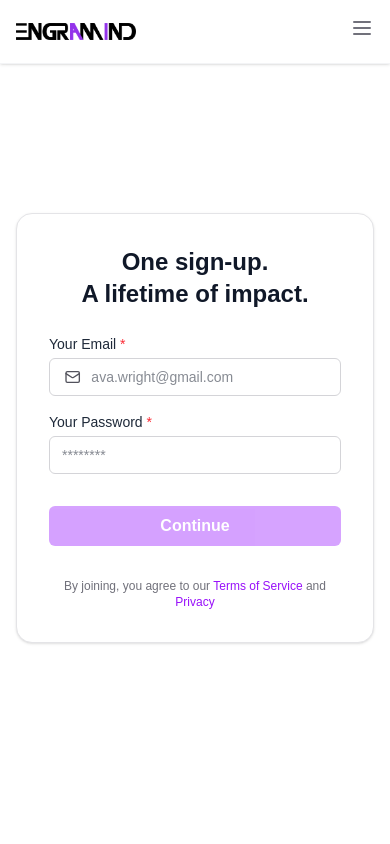
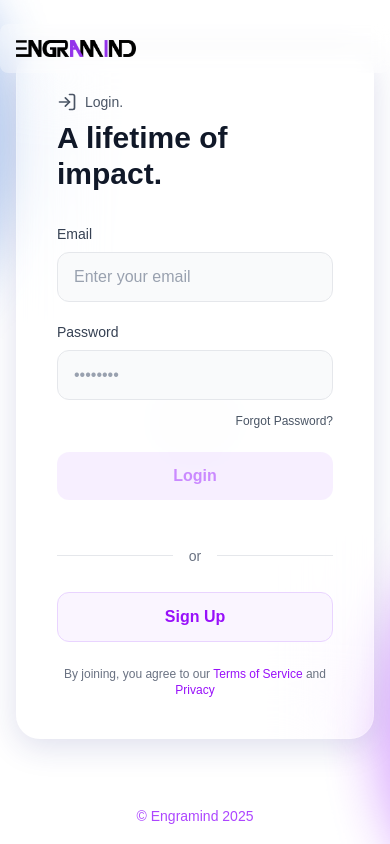
Before and after one commit to Aybis/Engramind-Vite, a React (Vite) app: page /auth/login in a window 390 px wide. Built offline with nearby package versions, Linux system fonts and the light colour scheme; no server answers.

Commit message:
Implement code changes to enhance functionality and improve performance

```diff
--- a/src/components/layout/Navbar.tsx
+++ b/src/components/layout/Navbar.tsx
@@ -1,29 +1,32 @@
-"use client";
+'use client';
 
-import { useEffect, useState } from "react";
-import { MobileNavLink, NavLink } from "../ui/HelperComponents";
-import ThemeToggle from "../../theme/theme-toggle";
-import { useNavigate } from "react-router-dom";
-import { useDispatch } from "react-redux";
+import { useEffect, useState } from 'react';
+import { useNavigate } from 'react-router-dom';
+import ThemeToggle from '../../theme/theme-toggle';
+import { MobileNavLink, NavLink } from '../ui/HelperComponents';
+import RenderIf from '../../utils/RenderIf';
 
 type NavbarProps = {
   showMenu: boolean;
+  showMenuMobile: boolean;
 };
 
-export default function Navbar({ showMenu }: NavbarProps) {
+export default function Navbar({
+  showMenu,
+  showMenuMobile = true,
+}: NavbarProps) {
   const navigate = useNavigate();
-  const dispatch = useDispatch();
   const [mobileMenuOpen, setMobileMenuOpen] = useState(false);
   const [mounted, setMounted] = useState(false);
   const [isLoggedIn, setIsLoggedIn] = useState(false);
 
   const handleConnectWallet = async () => {
-    navigate("/showcase");
+    navigate('/showcase');
   };
 
   useEffect(() => {
     setMounted(true);
-    const hasSession = document.cookie.includes("session=");
+    const hasSession = document.cookie.includes('session=');
     setIsLoggedIn(hasSession);
   }, []);
 
@@ -33,14 +36,19 @@
   }
 
   return (
-    <nav className="fixed w-full bg-white/30 z-10000 backdrop-blur-sm bg-opacity-95 border-b border-gray-100 shadow-sm dark:bg-zinc-950/30 dark:border-zinc-700 ">
+    <nav
+      className={[
+        'fixed max-w-7xl inset-x-0 mx-auto bg-white/30 z-10000 backdrop-blur-sm bg-opacity-95 top-6 dark:bg-zinc-950/30 dark:border-zinc-700 rounded-lg',
+        showMenuMobile ? 'shadow-sm border-b border-gray-100/50' : '',
+      ].join(' ')}
+    >
       <div className="container mx-auto max-w-6xl px-4 sm:px-6 lg:px-8 ">
         {/* Menu Content  */}
         <div className="flex justify-between items-center py-4">
           {/* Header Logo */}
           <div
             onClick={() => {
-              window.location.href = "/";
+              window.location.href = '/';
             }}
             className="flex items-center cursor-pointer"
           >
@@ -73,13 +81,13 @@
             <div className="hidden md:flex items-center space-x-8">
               <div className="flex gap-x-2">
                 <a
-                  href={"/auth/login"}
+                  href={'/auth/login'}
                   className="px-4 py-2 rounded-md bg-gray-100 dark:bg-gray-700 text-gray-800 dark:text-gray-200 font-medium text-sm hover:bg-gray-200 dark:hover:bg-gray-600 transition-colors"
                 >
                   Login
                 </a>
                 <a
-                  href={"/auth/register"}
+                  href={'/auth/register'}
                   className="px-4 py-2 rounded-md bg-gradient-to-r from-purple-600 to-indigo-600 text-white font-medium text-sm hover:from-purple-700 hover:to-indigo-700 transition-colors"
                 >
                   Sign Up
@@ -91,6 +99,7 @@
           )}
 
           {/* Menu Hamburger */}
+          <RenderIf condition={showMenuMobile}>
             <div className="md:hidden">
               <button
                 id="menu"
@@ -111,20 +120,21 @@
                     strokeWidth={2}
                     d={
                       mobileMenuOpen
-                      ? "M6 18L18 6M6 6l12 12"
-                      : "M4 6h16M4 12h16M4 18h16"
+                        ? 'M6 18L18 6M6 6l12 12'
+                        : 'M4 6h16M4 12h16M4 18h16'
                     }
                   />
                 </svg>
               </button>
             </div>
+          </RenderIf>
         </div>
       </div>
 
       {/* Mobile menu */}
       <div
         className={`md:hidden dark:bg-zinc-800 border-b border-zinc-200 dark:border-zinc-700 transition-all duration-300 ${
-          mobileMenuOpen ? "max-h-screen block" : "hidden"
+          mobileMenuOpen ? 'max-h-screen block' : 'hidden'
         }`}
       >
         <div className="px-4 pt-2 pb-3 space-y-1">
@@ -137,13 +147,13 @@
           </div>
           <div className="pt-4 flex flex-col space-y-3">
             <button
-              onClick={() => navigate("/auth/login")}
+              onClick={() => navigate('/auth/login')}
               className="px-4 cursor-pointer py-2 rounded-md bg-gray-100 dark:bg-gray-700 text-gray-800 dark:text-gray-200 font-medium text-sm"
             >
               Login
             </button>
             <button
-              onClick={() => navigate("/auth/register")}
+              onClick={() => navigate('/auth/register')}
               className="px-4 py-2 cursor-pointer rounded-md bg-gradient-to-r from-purple-600 to-indigo-600 text-white font-medium text-sm"
             >
               Register
--- a/src/pages/auth/login.tsx
+++ b/src/pages/auth/login.tsx
@@ -1,79 +1,12 @@
 'use client';
 
 import Navbar from '../../components/layout/Navbar';
-import { Mail } from 'lucide-react';
+import { LogIn, Apple } from 'lucide-react';
 import { useState } from 'react';
 import { useNavigate } from 'react-router-dom';
 import { toast } from 'sonner';
 import { axiosBackend } from '../../utils/api';
 import Cookies from 'js-cookie';
-
-interface EmailInputProps {
-  form: { email: string; password: string };
-  handleChange: (e: React.ChangeEvent<HTMLInputElement>) => void;
-}
-
-const EmailInput = ({ form, handleChange }: EmailInputProps) => (
-  <form>
-    <label
-      htmlFor="email"
-      className="block text-sm font-medium mb-1 dark:text-zinc-200"
-    >
-      Your Email <span className="text-red-500">*</span>
-    </label>
-    <div className="flex gap-x-2 items-center border rounded-md px-3 py-2 mb-4 bg-white dark:bg-zinc-800 border-zinc-300 dark:border-zinc-600">
-      <Mail className="text-zinc-600 h-4" />
-      <input
-        type="email"
-        id="email"
-        placeholder="ava.wright@gmail.com"
-        className="w-full bg-transparent outline-none text-sm text-gray-900 dark:text-white"
-        value={form.email}
-        onChange={handleChange}
-      />
-    </div>
-    <label
-      htmlFor="password"
-      className="block text-sm font-medium mb-1 dark:text-zinc-200"
-    >
-      Your Password <span className="text-red-500">*</span>
-    </label>
-    <div className="flex items-center border rounded-md px-3 py-2 mb-4 bg-white dark:bg-zinc-800 border-zinc-300 dark:border-zinc-600">
-      <input
-        type="password"
-        id="password"
-        placeholder="********"
-        className="w-full bg-transparent outline-none text-sm text-gray-900 dark:text-white"
-        value={form.password}
-        onChange={handleChange}
-      />
-    </div>
-  </form>
-);
-
-const GoogleButton = () => (
-  <button
-    type="button"
-    className="w-full border cursor-pointer border-zinc-300 dark:border-zinc-600 py-2 rounded-md flex justify-center items-center text-sm font-medium text-gray-700 dark:text-white hover:bg-zinc-50 dark:hover:bg-zinc-800 transition"
-  >
-    <img
-      src="/assets/google-icon.webp"
-      alt="Google"
-      width={20}
-      height={20}
-      className="w-5 h-5 mr-2"
-    />
-    Continue with Google
-  </button>
-);
-
-const TermsAndPrivacy = () => (
-  <p className="text-xs text-center mt-4 text-zinc-500 dark:text-zinc-400">
-    By joining, you agree to our{' '}
-    <span className="text-purple-600 hover:underline">Terms of Service</span>{' '}
-    and <span className="text-purple-600 hover:underline">Privacy</span>
-  </p>
-);
 
 const LoginCard = () => {
   const navigate = useNavigate();
@@ -81,39 +14,42 @@
   const [loading, setLoading] = useState(false);
 
   const handleChange = (e: React.ChangeEvent<HTMLInputElement>) => {
-    setForm({ ...form, [e.target.id]: e.target.value });
+    setForm((prev) => ({ ...prev, [e.target.id]: e.target.value }));
   };
 
-  const handleLogin = async () => {
+  const handleSubmit = async (e: React.FormEvent<HTMLFormElement>) => {
+    e.preventDefault();
+    if (loading || !form.email || !form.password) return;
+
     setLoading(true);
-    const toastId = toast.loading(`Logging in...`, {
+    const toastId = toast.loading('Logging in...', {
       id: 'login',
       duration: Infinity,
     });
+
     try {
-      const response = await axiosBackend.post('/users/login', {
-        email: form.email,
-        password: form.password,
-      });
-      const result = response.data;
-      if (result?.success) {
-        Cookies.set('access_token', result?.accessToken, { expires: 1 });
-        Cookies.set('name', result?.name, { expires: 1 });
-        Cookies.set('refresh_token', result?.refreshToken, { expires: 1 });
-        Cookies.set('email', result?.email, { expires: 1 });
-        toast.success(`Successfully logged in!`, {
+      const { data } = await axiosBackend.post('/users/login', form);
+
+      if (data?.success) {
+        const cookieOptions = { expires: 1 };
+        Cookies.set('access_token', data.accessToken, cookieOptions);
+        Cookies.set('name', data.name, cookieOptions);
+        Cookies.set('refresh_token', data.refreshToken, cookieOptions);
+        Cookies.set('email', data.email, cookieOptions);
+
+        toast.success('Successfully logged in!', {
           id: toastId,
           duration: 4000,
         });
         navigate('/showcase');
       } else {
-        toast.error(result?.message, {
+        toast.error(data?.message || 'Login failed', {
           id: toastId,
           duration: 4000,
         });
       }
     } catch (error) {
-      toast.error(`Something went wrong. ${error?.toString()}`, {
+      toast.error(`Something went wrong. ${error}`, {
         id: toastId,
         duration: 4000,
       });
@@ -122,42 +58,136 @@
     }
   };
 
+  const isDisabled = loading || !form.email || !form.password;
+
   return (
-    <div className="max-w-md w-full mt-[75px] md:mt-0 bg-white dark:bg-zinc-900 p-8 rounded-2xl border border-zinc-200 dark:border-zinc-700 shadow-sm">
-      <h1 className="text-center text-2xl sm:text-3xl font-bold text-gray-900 dark:text-white mb-6">
-        <span className="">One sign-up.</span>
-        <br />
-        <span className="">A lifetime of impact.</span>
+    <div className="w-full max-w-md bg-white/10 dark:bg-zinc-900/10 backdrop-blur-2xl p-10 rounded-3xl shadow-[0_8px_32px_0_rgba(31,38,135,0.15)] dark:shadow-[0_8px_32px_0_rgba(0,0,0,0.3)] border border-white/20 dark:border-white/10">
+      {/* Welcome back header */}
+      <div className="flex items-center gap-2 text-gray-600 dark:text-gray-400 mb-2">
+        <LogIn className="h-5 w-5" />
+        <span className="text-sm">Login.</span>
+      </div>
+
+      <h1 className="text-3xl font-bold text-gray-900 dark:text-white mb-8">
+        A lifetime of impact.
       </h1>
-      <EmailInput form={form} handleChange={handleChange} />
+
+      <form onSubmit={handleSubmit} className="space-y-5">
+        {/* Username/Email Input */}
+        <div>
+          <label
+            htmlFor="email"
+            className="block text-sm font-medium text-gray-700 dark:text-gray-300 mb-2"
+          >
+            Email
+          </label>
+          <input
+            type="email"
+            id="email"
+            placeholder="Enter your email"
+            className="w-full px-4 py-3 bg-gray-50 dark:bg-zinc-800 border border-gray-200 dark:border-zinc-700 rounded-xl text-gray-900 dark:text-white placeholder:text-gray-400 dark:placeholder:text-gray-500 outline-none focus:ring-2 focus:ring-purple-500 dark:focus:ring-purple-600 focus:border-transparent transition-all"
+            value={form.email}
+            onChange={handleChange}
+            required
+          />
+        </div>
+
+        {/* Password Input */}
+        <div>
+          <label
+            htmlFor="password"
+            className="block text-sm font-medium text-gray-700 dark:text-gray-300 mb-2"
+          >
+            Password
+          </label>
+          <input
+            type="password"
+            id="password"
+            placeholder="••••••••"
+            className="w-full px-4 py-3 bg-gray-50 dark:bg-zinc-800 border border-gray-200 dark:border-zinc-700 rounded-xl text-gray-900 dark:text-white placeholder:text-gray-400 dark:placeholder:text-gray-500 outline-none focus:ring-2 focus:ring-purple-500 dark:focus:ring-purple-600 focus:border-transparent transition-all"
+            value={form.password}
+            onChange={handleChange}
+            required
+          />
+        </div>
+
+        {/* Forgot Password */}
+        <div className="text-right -mt-3">
+          <a
+            href="#"
+            className="text-xs text-gray-600 dark:text-gray-400 hover:text-purple-600 dark:hover:text-purple-400 hover:underline"
+          >
+            Forgot Password?
+          </a>
+        </div>
+
+        {/* Login Button */}
         <button
-        onClick={handleLogin}
-        disabled={loading || !form?.email || !form?.password}
-        className={[
-          'w-full bg-purple-500 text-white font-semibold py-2 rounded-md mb-4 text-center mt-4 transition-all duration-300',
-          loading || !form?.email || !form?.password
-            ? 'opacity-50 cursor-not-allowed hover:none'
-            : 'hover:bg-purple-600 cursor-pointer',
-        ].join(' ')}
+          type="submit"
+          disabled={isDisabled}
+          className={`w-full py-3 rounded-xl font-semibold transition-all duration-300 ${
+            isDisabled
+              ? 'bg-purple-300/20 text-purple-500/60 cursor-not-allowed'
+              : 'bg-purple-600 text-white hover:bg-purple-700 dark:bg-purple-600 dark:hover:bg-purple-700 shadow-lg hover:shadow-xl cursor-pointer'
+          }`}
         >
-        {loading ? 'Logging in...' : 'Continue'}
+          {loading ? 'Logging in...' : 'Login'}
         </button>
-      <div className="text-center text-sm text-zinc-500 dark:text-zinc-400 mb-4 hidden">
-        Or continue with your preferred provider
+
+        {/* Divider */}
+        <div className="relative flex items-center justify-center my-6">
+          <div className="absolute inset-0 flex items-center">
+            <div className="w-full border-t border-gray-200 dark:border-zinc-700"></div>
           </div>
-      {/* <GoogleButton /> */}
-      <TermsAndPrivacy />
+          <div className="relative bg-white dark:bg-zinc-900 px-4">
+            <span className="text-sm text-gray-500 dark:text-gray-400">or</span>
+          </div>
+        </div>
+
+        {/* Sign Up Button */}
+        <button
+          type="button"
+          onClick={() => navigate('/auth/register')}
+          className="w-full cursor-pointer py-3 rounded-xl font-semibold text-purple-600 dark:text-purple-400 bg-purple-50 dark:bg-purple-900/20 hover:bg-purple-100 dark:hover:bg-purple-900/30 border border-purple-200 dark:border-purple-800 transition-all duration-200"
+        >
+          Sign Up
+        </button>
+      </form>
+
+      {/* Terms and Privacy */}
+      <p className="text-xs text-center mt-6 text-gray-500 dark:text-gray-400">
+        By joining, you agree to our{' '}
+        <a
+          href="#"
+          className="text-purple-600 dark:text-purple-400 hover:underline"
+        >
+          Terms of Service
+        </a>{' '}
+        and{' '}
+        <a
+          href="#"
+          className="text-purple-600 dark:text-purple-400 hover:underline"
+        >
+          Privacy
+        </a>
+      </p>
     </div>
   );
 };
 
-export const LoginPage = () => {
-  return (
-    <div className="min-h-screen bg-white dark:bg-zinc-950 text-gray-800 font-sans">
-      <Navbar showMenu={false} />
-      <div className="flex justify-center items-center min-h-[calc(100vh-64px)] px-4">
+export const LoginPage = () => (
+  <div
+    className="min-h-screen bg-cover bg-center bg-no-repeat bg-white dark:bg-zinc-900 flex flex-col"
+    style={{ backgroundImage: 'url(/assets/bg/background.png)' }}
+  >
+    <Navbar showMenu={false} showMenuMobile={false} />
+    <div className="flex-1 flex items-center justify-center p-4">
       <LoginCard />
     </div>
+    <footer className="py-4 text-center">
+      <p className="text-sm text-purple-500 leading-relaxed">
+        &copy; Engramind 2025
+      </p>
+    </footer>
   </div>
 );
-};
--- a/src/pages/auth/register/index.tsx
+++ b/src/pages/auth/register/index.tsx
@@ -1,50 +1,82 @@
-"use client";
+'use client';
 
-import Navbar from "../../../components/layout/Navbar";
-import { useNavigate } from "react-router-dom";
-import { useState } from "react";
-import { axiosBackend } from "../../../utils/api";
-import { toast } from "sonner";
-import { cleanErrorMessage } from "../../../utils/helper";
+import Navbar from '../../../components/layout/Navbar';
+import { useNavigate } from 'react-router-dom';
+import { useState } from 'react';
+import { axiosBackend } from '../../../utils/api';
+import { toast } from 'sonner';
+import { cleanErrorMessage } from '../../../utils/helper';
+import { UserPlus } from 'lucide-react';
 
-export const RegisterPage = () => {
+const INPUT_CLASS =
+  'w-full px-4 py-3 bg-gray-50 dark:bg-zinc-800 border border-gray-200 dark:border-zinc-700 rounded-xl text-gray-900 dark:text-white placeholder:text-gray-400 dark:placeholder:text-gray-500 outline-none focus:ring-2 focus:ring-purple-500 dark:focus:ring-purple-600 focus:border-transparent transition-all';
+const LABEL_CLASS =
+  'block text-sm font-medium text-gray-700 dark:text-gray-300 mb-2';
+
+const FormInput = ({
+  id,
+  type,
+  placeholder,
+  value,
+  onChange,
+}: {
+  id: string;
+  type: string;
+  placeholder: string;
+  value: string;
+  onChange: (e: React.ChangeEvent<HTMLInputElement>) => void;
+}) => (
+  <div>
+    <label htmlFor={id} className={LABEL_CLASS}>
+      {id.charAt(0).toUpperCase() + id.slice(1)}
+    </label>
+    <input
+      type={type}
+      id={id}
+      placeholder={placeholder}
+      className={INPUT_CLASS}
+      value={value}
+      onChange={onChange}
+      required
+    />
+  </div>
+);
+
+const RegisterCard = () => {
   const navigate = useNavigate();
-  const [form, setForm] = useState({ name: "", email: "", password: "" });
+  const [form, setForm] = useState({ name: '', email: '', password: '' });
   const [loading, setLoading] = useState(false);
-
-  const handleChange = (e: React.ChangeEvent<HTMLInputElement>) => {
-    setForm({ ...form, [e.target.id]: e.target.value });
-  };
 
   const handleSubmit = async (e: React.FormEvent<HTMLFormElement>) => {
     e.preventDefault();
+    if (loading || Object.values(form).some((v) => !v)) return;
+
     setLoading(true);
-    const toastId = toast.loading(`Registering...`, {
-      id: "register",
+    const toastId = toast.loading('Registering...', {
+      id: 'register',
       duration: Infinity,
     });
+
     try {
-      const response = await axiosBackend.post("/users/register", {
-        name: form.name,
-        email: form.email,
-        password: form.password,
-        method: "email-password",
+      const { data } = await axiosBackend.post('/users/register', {
+        ...form,
+        method: 'email-password',
       });
-      const result = response.data;
-      if (result?.success) {
-        toast.success(`Successfully registered!`, {
+
+      if (data?.success) {
+        toast.success('Successfully registered!', {
           id: toastId,
           duration: 4000,
         });
-        navigate("/auth/login");
+        navigate('/auth/login');
       } else {
-        toast.error(cleanErrorMessage(result?.message), {
+        toast.error(cleanErrorMessage(data?.message) || 'Registration failed', {
           id: toastId,
           duration: 4000,
         });
       }
     } catch (error) {
-      toast.error(`Something went wrong. ${error?.toString()}`, {
+      toast.error(`Something went wrong. ${error}`, {
         id: toastId,
         duration: 4000,
       });
@@ -53,109 +85,105 @@
     }
   };
 
+  const handleChange = (e: React.ChangeEvent<HTMLInputElement>) => {
+    setForm((prev) => ({ ...prev, [e.target.id]: e.target.value }));
+  };
+
+  const isDisabled = loading || Object.values(form).some((v) => !v);
+
   return (
-    <div className="min-h-screen bg-white dark:bg-zinc-950 text-gray-800 font-sans">
-      {/* Navigation */}
-      <Navbar showMenu={false} />
-      <section className="flex justify-center items-center min-h-[calc(100vh-64px)] px-4">
-        <div className="max-w-md mt-[75px] md:mt-0 w-full bg-white dark:bg-zinc-900 p-8 rounded-2xl border border-zinc-200 dark:border-zinc-700 shadow-sm">
-          <h1 className="text-center text-2xl sm:text-3xl font-bold text-gray-900 dark:text-white mb-6">
-            One sign-up.
-            <br />A lifetime of impact.
+    <div className="w-full max-w-md bg-white/70 dark:bg-zinc-900/50 backdrop-blur-2xl p-10 rounded-3xl shadow-[0_8px_32px_0_rgba(31,38,135,0.15)] dark:shadow-[0_8px_32px_0_rgba(0,0,0,0.3)] border border-white/20 dark:border-white/10">
+      <div className="flex items-center gap-2 text-gray-600 dark:text-gray-400 mb-2">
+        <UserPlus className="w-5 h-5" />
+        <span className="text-sm">Create an account</span>
+      </div>
+
+      <h1 className="text-3xl font-bold text-gray-900 dark:text-white mb-8">
+        Sign Up
       </h1>
 
-          <form className="space-y-4" onSubmit={handleSubmit}>
-            <InputField
+      <form onSubmit={handleSubmit} className="space-y-5">
+        <FormInput
           id="name"
-              label="Your Name"
           type="text"
-              placeholder="Johnny Silverhand"
-              required
+          placeholder="Enter your name"
           value={form.name}
           onChange={handleChange}
         />
-
-            <InputField
+        <FormInput
           id="email"
-              label="Your Email"
           type="email"
-              placeholder="johnny@example.com"
-              required
+          placeholder="Enter your email"
           value={form.email}
           onChange={handleChange}
         />
-
-            <InputField
+        <FormInput
           id="password"
-              label="Your Password"
           type="password"
-              placeholder="********"
-              required
+          placeholder="••••••••"
           value={form.password}
           onChange={handleChange}
         />
 
         <button
           type="submit"
-              className="w-full cursor-pointer bg-purple-500 hover:bg-purple-600 text-white font-semibold py-2 rounded-md transition text-center"
-              disabled={loading || !form.password || !form.email || !form.name}
+          disabled={isDisabled}
+          className={`w-full py-3 rounded-xl font-semibold text-white transition-all duration-200 ${
+            isDisabled
+              ? 'bg-gray-400 dark:bg-gray-600 cursor-not-allowed'
+              : 'bg-purple-600 hover:bg-purple-700 shadow-lg hover:shadow-xl'
+          }`}
         >
-              {loading ? "Registering..." : "Continue"}
+          {loading ? 'Registering...' : 'Sign Up'}
         </button>
+
+        <div className="text-center">
+          <span className="text-sm text-gray-600 dark:text-gray-400">
+            Already have an account?{' '}
+          </span>
+          <button
+            type="button"
+            onClick={() => navigate('/auth/login')}
+            className="text-sm text-purple-600 dark:text-purple-400 hover:underline font-medium"
+          >
+            Sign In
+          </button>
+        </div>
       </form>
 
-          <p className="text-xs text-center mt-4 text-zinc-500 dark:text-zinc-400">
-            By joining, you agree to our{" "}
-            <a href="#" className="text-purple-600 hover:underline">
+      <p className="text-xs text-center mt-6 text-gray-500 dark:text-gray-400">
+        By joining, you agree to our{' '}
+        <a
+          href="#"
+          className="text-purple-600 dark:text-purple-400 hover:underline"
+        >
           Terms of Service
-            </a>{" "}
-            and{" "}
-            <a href="#" className="text-purple-600 hover:underline">
+        </a>{' '}
+        and{' '}
+        <a
+          href="#"
+          className="text-purple-600 dark:text-purple-400 hover:underline"
+        >
           Privacy
         </a>
       </p>
     </div>
-      </section>
-    </div>
   );
 };
 
-// Define the InputFieldProps interface
-interface InputFieldProps {
-  id: string;
-  label: string;
-  type: string;
-  placeholder: string;
-  required?: boolean;
-  value: string;
-  onChange: (e: React.ChangeEvent<HTMLInputElement>) => void;
-}
-
-const InputField: React.FC<InputFieldProps> = ({
-  id,
-  label,
-  type,
-  placeholder,
-  required = false,
-  value,
-  onChange,
-}) => {
-  return (
-    <div>
-      <label
-        htmlFor={id}
-        className="block text-sm font-medium mb-1 dark:text-zinc-200"
+export const RegisterPage = () => (
+  <div
+    className="min-h-screen bg-cover bg-center bg-no-repeat bg-white dark:bg-zinc-900 flex flex-col"
+    style={{ backgroundImage: 'url(/assets/bg/background.png)' }}
   >
-        {label} {required && <span className="text-red-500">*</span>}
-      </label>
-      <input
-        type={type}
-        id={id}
-        placeholder={placeholder}
-        className="w-full border border-zinc-300 dark:border-zinc-600 rounded-md px-3 py-2 text-sm bg-white dark:bg-zinc-800 text-gray-900 dark:text-white outline-none"
-        value={value}
-        onChange={onChange}
-      />
+    <Navbar showMenu={false} showMenuMobile={false} />
+    <div className="flex-1 flex items-center justify-center p-4">
+      <RegisterCard />
+    </div>
+    <footer className="py-4 text-center">
+      <p className="text-sm text-gray-600 dark:text-gray-400">
+        &copy; Engramind 2025
+      </p>
+    </footer>
   </div>
 );
-};
```
Also changed, not shown: src/pages/showcase/pages/roleplay.tsx (+22 -21 lines), public/assets/bg/background.png (added). Lines whose indentation alone changed are shown as unchanged.
